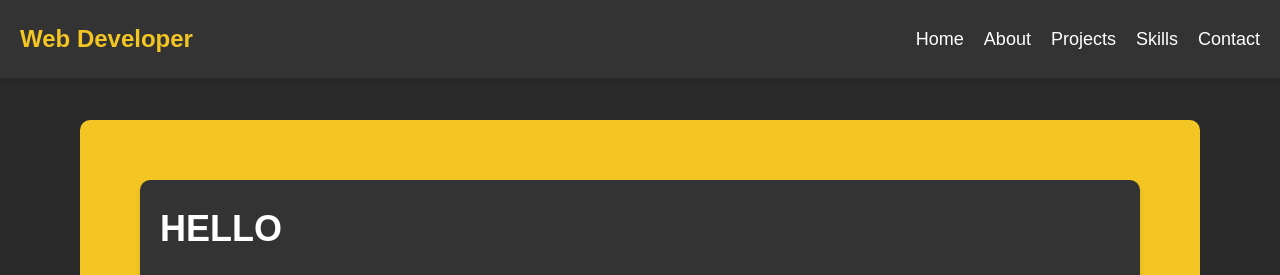
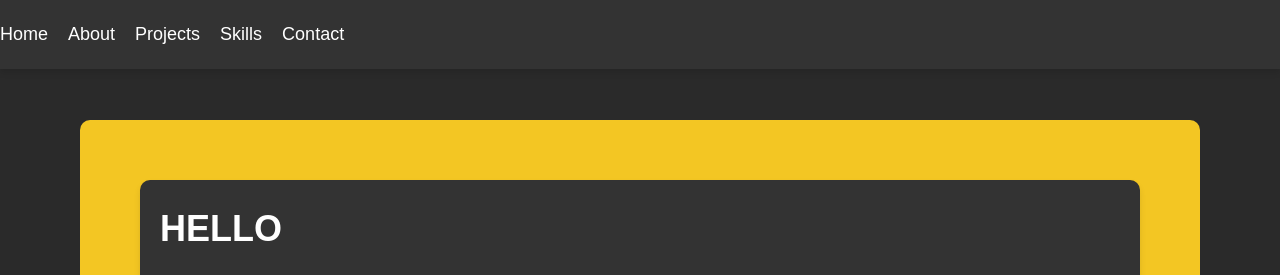
Before and after one commit to Harshavardhankonamki/Portfolio, a plain HTML site: page index.html in a window 1280 px wide. Shown: the top 275 px of the page. Drawn offline with Linux system fonts and the light colour scheme.

Commit message:
Update index.html

```diff
--- a/index.html
+++ b/index.html
@@ -17,7 +17,7 @@
 		<div class="main">
 			<div class="mainhome">
 				<nav id="home">
-					<div class="logo">Web Developer</div>
+
 
 					<ul>
 						<li><a href="#home">Home</a></li>
```
